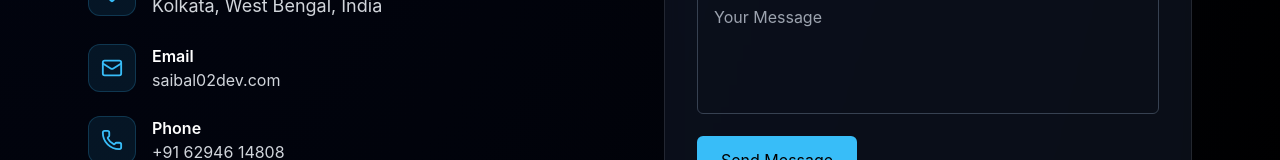
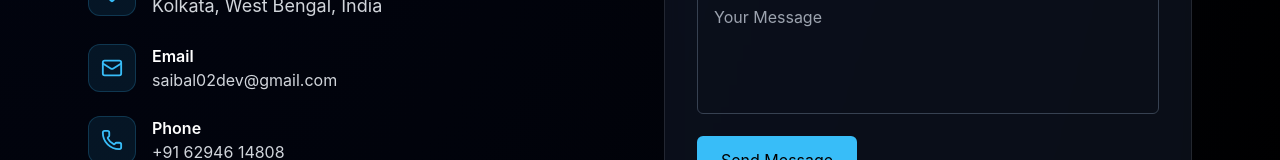
Before and after one commit to Saibal002/Portfolio, a React (Vite) app: page / in a window 1280 px wide. Shown: the part 4961-5121 px from the top of the page. Built offline with nearby package versions, Linux system fonts and the light colour scheme; a web font is replaced by a local one.

Commit message:
Location in contacts, Education component Added

```diff
--- a/src/components/Contact/Contact.jsx
+++ b/src/components/Contact/Contact.jsx
@@ -55,7 +55,7 @@ export default function Contact() {
                   href="mailto:yourmail@example.com"
                   className="text-gray-600 dark:text-gray-300 hover:text-neon-cyan transition"
                 >
-                  saibal02dev.com
+                  saibal02dev@gmail.com
                 </a>
               </div>
             </div>
```
